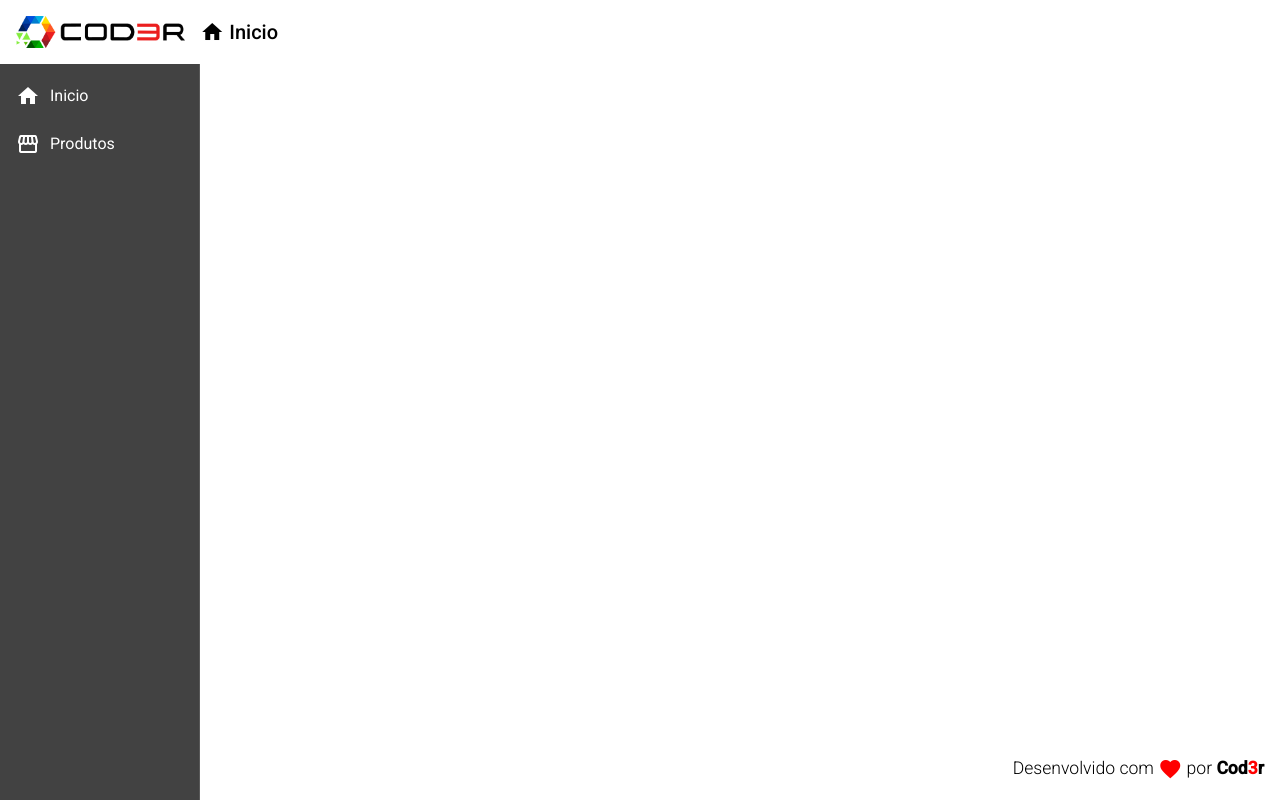
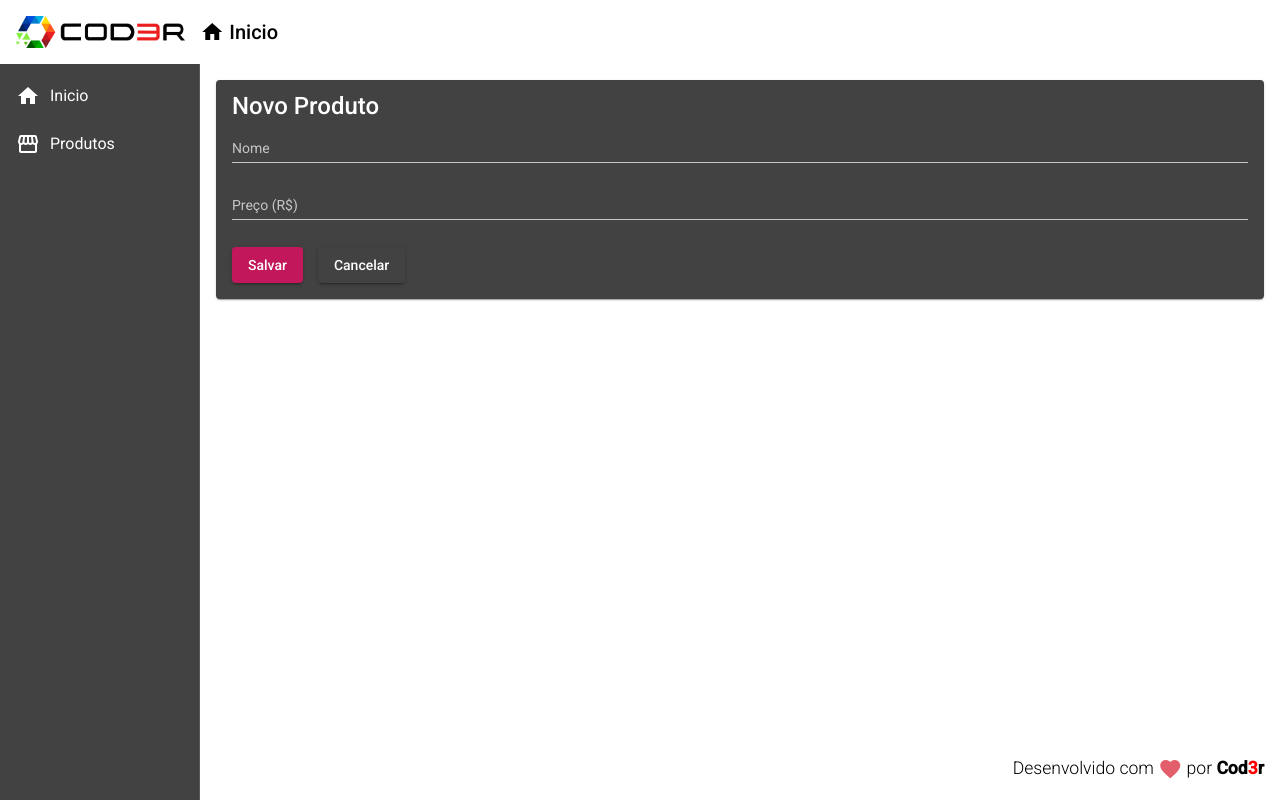
Before and after one commit to fpbulow/Angular-Cod3r, an Angular app: page /products/create in a window 1280 px wide. Before the commit this address led to /. Built offline with nearby package versions, Linux system fonts and the light colour scheme.

Commit message:
Transição entre telas feita, criada tela de cadastro de produtos e feito a conexão com o back-end

```diff
--- a/src/app/app-routing.module.ts
+++ b/src/app/app-routing.module.ts
@@ -2,6 +2,7 @@ import { NgModule } from '@angular/core';
 import { Routes, RouterModule } from '@angular/router';
 import { HomeComponent } from './views/home/home.component'
 import { ProductCrudComponent } from './views/product-crud/product-crud.component'
+import { ProductCreateComponent } from './components/product/product-create/product-create.component';
 
 const routes: Routes = [{
   path: "",
@@ -9,6 +10,9 @@ const routes: Routes = [{
 }, {
   path: "products",
   component: ProductCrudComponent
+}, {
+  path: "products/create",
+  component: ProductCreateComponent
 }];
 
 @NgModule({
--- /dev/null
+++ b/src/app/components/product/product-create/product-create.component.css
@@ -0,0 +1,8 @@
+form {
+    display: flex;
+    flex-direction: column;
+}
+
+button {
+    margin: 10px 15px 0 0
+}
--- /dev/null
+++ b/src/app/components/product/product-create/product-create.component.html
@@ -0,0 +1,18 @@
+<mat-card>
+    <mat-card-title>Novo Produto</mat-card-title>
+    <form>
+        <mat-form-field>
+            <input matInput placeholder="Nome" [(ngModel)]="product.name" name="name">
+        </mat-form-field>
+        <mat-form-field>
+            <input matInput placeholder="Preço (R$)" [(ngModel)]="product.price" name="price">
+        </mat-form-field>
+    </form>
+    <button mat-raised-button (click)="createProduct()" color="primary">
+        Salvar
+    </button>
+
+    <button mat-raised-button (click)="cancel()">
+        Cancelar
+    </button>
+</mat-card>
--- /dev/null
+++ b/src/app/components/product/product-create/product-create.component.ts
@@ -0,0 +1,35 @@
+import { Product } from './../product.model';
+import { ProductService } from './../product.service';
+import { Component, OnInit } from '@angular/core';
+import { Router } from '@angular/router';
+
+@Component({
+  selector: 'app-product-create',
+  templateUrl: './product-create.component.html',
+  styleUrls: ['./product-create.component.css']
+})
+export class ProductCreateComponent implements OnInit {
+
+  product: Product = {
+    name: '',
+    price: null
+  }
+
+  constructor(private productService: ProductService,
+    private router: Router) { }
+
+  ngOnInit(): void {
+  }
+
+  createProduct(): void {
+    this.productService.create(this.product).subscribe(() => {
+      this.productService.showMessage('Produto Criado')
+      this.router.navigate(['/products'])
+    });
+  }
+
+  cancel(): void {
+    this.router.navigate(['/products'])
+  }
+
+}
--- /dev/null
+++ b/src/app/components/product/product.model.ts
@@ -0,0 +1,5 @@
+export interface Product {
+    id?: number
+    name: string
+    price: number
+}
--- /dev/null
+++ b/src/app/components/product/product.service.ts
@@ -0,0 +1,29 @@
+import { Product } from './product.model';
+import { HttpClient } from '@angular/common/http';
+import { Injectable } from '@angular/core';
+import { MatSnackBar } from '@angular/material/snack-bar'
+import { Observable } from 'rxjs';
+
+@Injectable({
+  providedIn: 'root'
+})
+export class ProductService {
+
+  baseUrl = "http://localhost:3000/products";
+
+  constructor(
+    private snackBar: MatSnackBar,
+    private http: HttpClient) { }
+
+  showMessage(msg: string): void {
+    this.snackBar.open(msg, 'x', {
+      duration: 3000,
+      horizontalPosition: "right",
+      verticalPosition: "top"
+    });
+  }
+
+  create(product: Product): Observable<Product> {
+    return this.http.post<Product>(this.baseUrl, product)
+  }
+}
--- a/src/app/components/template/footer/footer.component.html
+++ b/src/app/components/template/footer/footer.component.html
@@ -1,7 +1,9 @@
 <mat-toolbar class="footer">
     <span>
         Desenvolvido com
-        <i class="material-icons red v-middle">favorite</i>
+        <i class="material-icons v-middle" appRed>
+            favorite
+        </i>
         por <strong>Cod<span class="red">3</span>r</strong>
     </span>
 </mat-toolbar>
--- /dev/null
+++ b/src/app/directives/for.directive.ts
@@ -0,0 +1,22 @@
+import { Directive, Input, OnInit, TemplateRef, ViewContainerRef } from '@angular/core';
+
+@Directive({
+  selector: '[myFor]'
+})
+export class ForDirective implements OnInit {
+
+  @Input('myForEm') numbers: number[]
+
+  constructor(
+    private container: ViewContainerRef,
+    private template: TemplateRef<any>) {
+
+  }
+
+  ngOnInit(): void {
+    for (let number of this.numbers) {
+      this.container.createEmbeddedView(
+        this.template, { $implicit: number });
+    }
+  }
+}
--- /dev/null
+++ b/src/app/directives/red.directive.ts
@@ -0,0 +1,12 @@
+import { Directive, ElementRef } from '@angular/core';
+
+@Directive({
+  selector: '[appRed]'
+})
+export class RedDirective {
+
+  constructor(private el: ElementRef) {
+    el.nativeElement.style.color = '#e35e6b'
+  }
+
+}
--- a/src/app/views/product-crud/product-crud.component.html
+++ b/src/app/views/product-crud/product-crud.component.html
@@ -1 +1,3 @@
-<p>product-crud works!</p>
+<button mat-raised-button (click)="navigateToProductCreate()">
+    Novo Produto
+</button>
--- a/src/app/views/product-crud/product-crud.component.ts
+++ b/src/app/views/product-crud/product-crud.component.ts
@@ -1,4 +1,5 @@
 import { Component, OnInit } from '@angular/core';
+import { Router } from '@angular/router'
 
 @Component({
   selector: 'app-product-crud',
@@ -7,9 +8,13 @@ import { Component, OnInit } from '@angular/core';
 })
 export class ProductCrudComponent implements OnInit {
 
-  constructor() { }
+  constructor(private router: Router) { }
 
   ngOnInit(): void {
   }
 
+  navigateToProductCreate(): void {
+    this.router.navigate(['/products/create'])
+  }
+
 }
```
Also changed, not shown: src/app/app.module.ts (+28 -10 lines).
